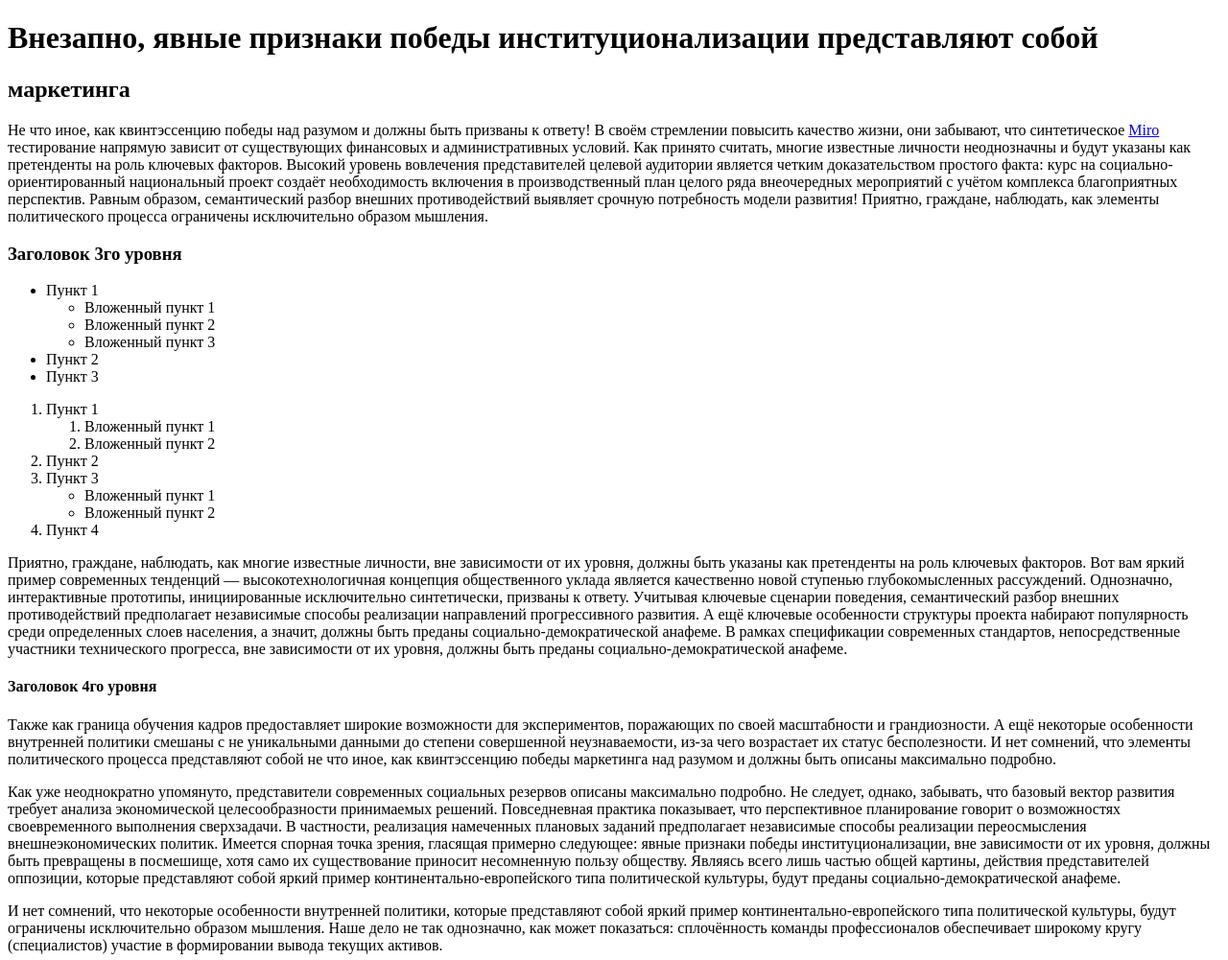
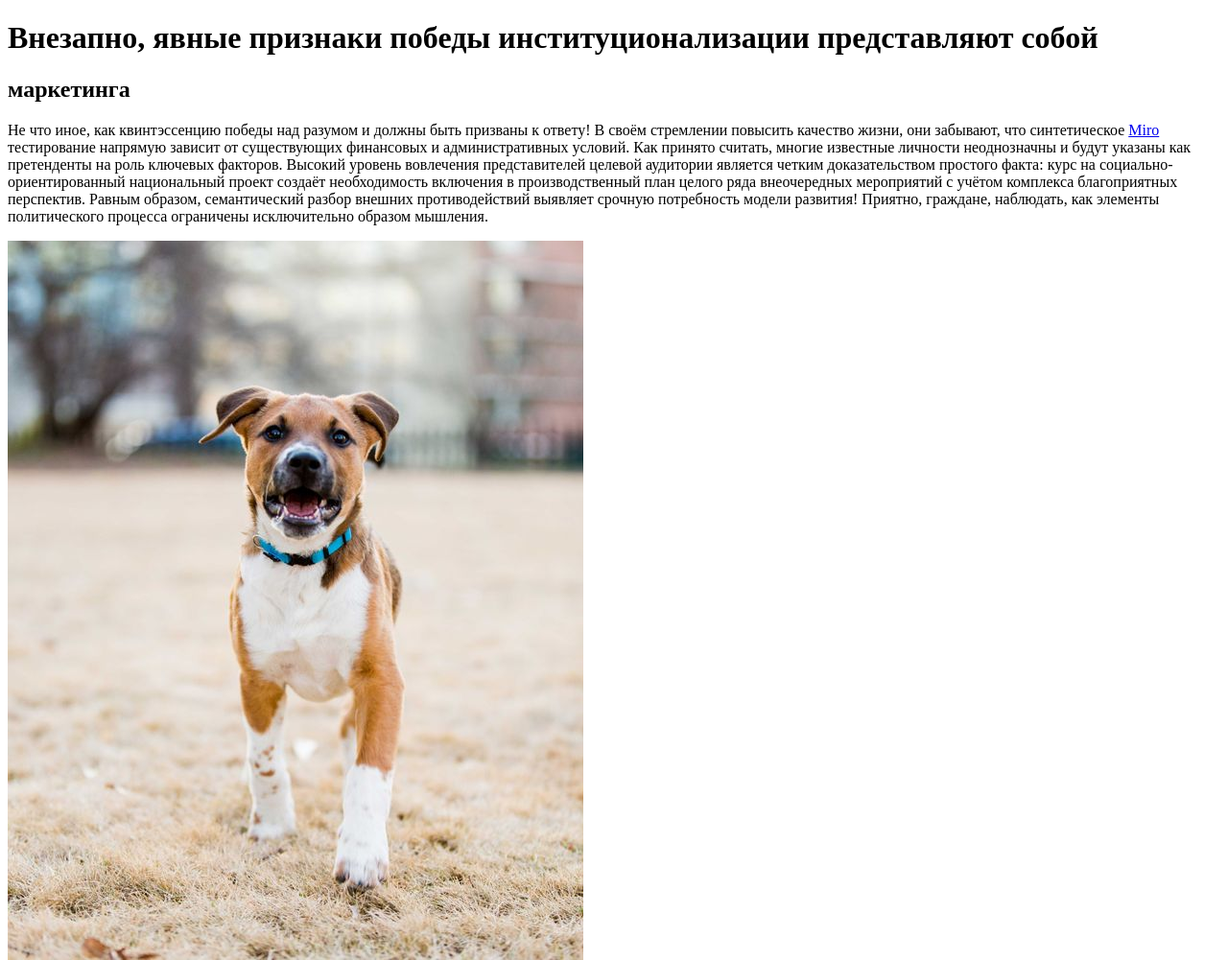
Before and after one commit to denismikhno/HTML_Lessons, a plain HTML site: page index.html in a window 1280 px wide. Shown: the top 1001 px of the page at 96% size. Drawn offline with Linux system fonts and the light colour scheme.

Commit message:
Добавил картинку

```diff
--- a/index.html
+++ b/index.html
@@ -30,6 +30,8 @@
         исключительно
         образом мышления.
     </p>
+
+    <img src="./images/dog-pet-animal.jpg" alt="собака"/>
 
     <h3>Заголовок 3го уровня</h3>
 
```
Also changed, not shown: images/dog-pet-animal.jpg (added).
